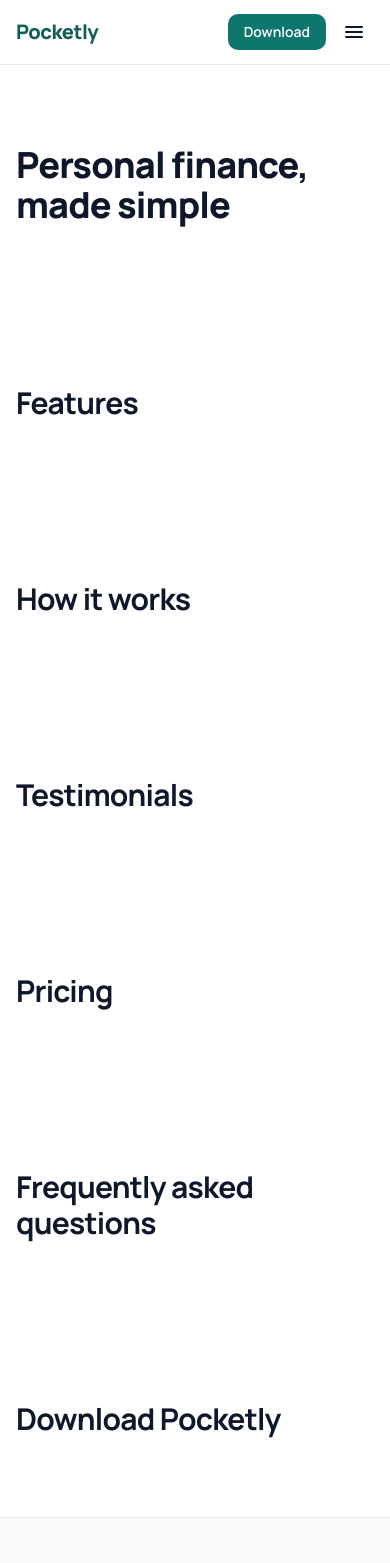
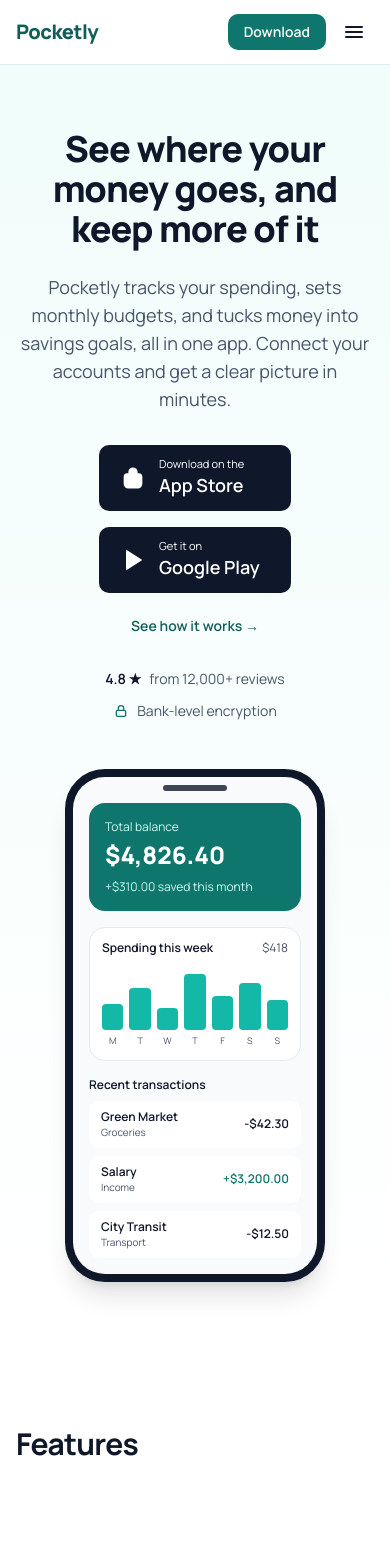
Before and after one commit to fanorama/finance-landing-page, a React (Vite) app: page / in a window 390 px wide. Shown: the top 1563 px of the page. Built offline with nearby package versions, Linux system fonts and the light colour scheme.

Commit message:
[P1-T02] Build Hero section with phone mockup
Co-Authored-By: Claude Sonnet 5.5 <noreply@anthropic.com>

```diff
--- /dev/null
+++ b/src/components/PhoneMockup.tsx
@@ -0,0 +1,79 @@
+const spending = [
+  { day: 'Mon', value: 42 },
+  { day: 'Tue', value: 68 },
+  { day: 'Wed', value: 35 },
+  { day: 'Thu', value: 90 },
+  { day: 'Fri', value: 55 },
+  { day: 'Sat', value: 76 },
+  { day: 'Sun', value: 48 },
+]
+
+const transactions = [
+  { name: 'Green Market', category: 'Groceries', amount: '-$42.30', income: false },
+  { name: 'Salary', category: 'Income', amount: '+$3,200.00', income: true },
+  { name: 'City Transit', category: 'Transport', amount: '-$12.50', income: false },
+]
+
+export default function PhoneMockup() {
+  return (
+    <div
+      role="img"
+      aria-label="Pocketly app screen showing a balance of $4,826.40, a weekly spending chart, and three recent transactions"
+      className="relative mx-auto w-65 rounded-[2.5rem] border-8 border-ink bg-ink shadow-xl sm:w-72"
+    >
+      <div aria-hidden="true" className="overflow-hidden rounded-4xl bg-surface">
+        <div className="mx-auto mt-2 h-1.5 w-16 rounded-full bg-ink/80" />
+
+        <div className="space-y-4 p-4 pt-3">
+          <div className="rounded-card bg-brand-600 p-4 text-white">
+            <p className="text-xs text-brand-100">Total balance</p>
+            <p className="mt-1 text-2xl font-extrabold">$4,826.40</p>
+            <p className="mt-2 text-xs text-brand-100">+$310.00 saved this month</p>
+          </div>
+
+          <div className="rounded-card border border-line bg-white p-3">
+            <div className="flex items-baseline justify-between">
+              <p className="text-xs font-semibold">Spending this week</p>
+              <p className="text-xs text-muted">$418</p>
+            </div>
+            <div className="mt-3 flex h-20 items-end gap-1.5">
+              {spending.map((d) => (
+                <div key={d.day} className="flex h-full flex-1 flex-col items-center gap-1">
+                  <div className="flex w-full flex-1 items-end">
+                    <div
+                      className="w-full rounded-sm bg-brand-500"
+                      style={{ height: `${d.value}%` }}
+                    />
+                  </div>
+                  <span className="text-[9px] text-muted">{d.day[0]}</span>
+                </div>
+              ))}
+            </div>
+          </div>
+
+          <div>
+            <p className="mb-2 text-xs font-semibold">Recent transactions</p>
+            <ul className="space-y-2">
+              {transactions.map((t) => (
+                <li
+                  key={t.name}
+                  className="flex items-center justify-between rounded-control bg-white px-3 py-2"
+                >
+                  <div>
+                    <p className="text-xs font-semibold">{t.name}</p>
+                    <p className="text-[10px] text-muted">{t.category}</p>
+                  </div>
+                  <p
+                    className={`text-xs font-semibold ${t.income ? 'text-brand-600' : 'text-ink'}`}
+                  >
+                    {t.amount}
+                  </p>
+                </li>
+              ))}
+            </ul>
+          </div>
+        </div>
+      </div>
+    </div>
+  )
+}
--- a/src/sections/Hero.tsx
+++ b/src/sections/Hero.tsx
@@ -1,9 +1,68 @@
+import PhoneMockup from '../components/PhoneMockup'
+
+const storeButton =
+  'inline-flex min-w-48 items-center gap-3 rounded-control bg-ink px-5 py-3 text-white transition-colors hover:bg-brand-900 focus-visible:outline-2 focus-visible:outline-offset-2 focus-visible:outline-brand-600'
+
 export default function Hero() {
   return (
-    <section className="mx-auto max-w-6xl px-4 py-20 sm:px-6">
-      <h1 className="text-4xl font-extrabold tracking-tight sm:text-5xl">
-        Personal finance, made simple
-      </h1>
+    <section className="overflow-hidden bg-linear-to-b from-brand-50 to-white">
+      <div className="mx-auto grid max-w-6xl items-center gap-12 px-4 py-16 sm:px-6 lg:grid-cols-2 lg:gap-8 lg:py-24">
+        <div className="text-center lg:text-left">
+          <h1 className="text-4xl font-extrabold tracking-tight sm:text-5xl lg:text-6xl">
+            See where your money goes, and keep more of it
+          </h1>
+          <p className="mx-auto mt-6 max-w-xl text-lg text-muted lg:mx-0">
+            Pocketly tracks your spending, sets monthly budgets, and tucks money into savings
+            goals, all in one app. Connect your accounts and get a clear picture in minutes.
+          </p>
+
+          <div className="mt-8 flex flex-col items-center gap-4 sm:flex-row sm:justify-center lg:justify-start">
+            <a href="#download" className={storeButton}>
+              <svg viewBox="0 0 24 24" className="size-7" fill="currentColor" aria-hidden="true">
+                <path d="M12 3a4 4 0 0 0-4 4v1H7a3 3 0 0 0-3 3v6a4 4 0 0 0 4 4h8a4 4 0 0 0 4-4v-6a3 3 0 0 0-3-3h-1V7a4 4 0 0 0-4-4z" />
+              </svg>
+              <span className="text-left leading-tight">
+                <span className="block text-[11px]">Download on the</span>
+                <span className="block text-lg font-semibold">App Store</span>
+              </span>
+            </a>
+            <a href="#download" className={storeButton}>
+              <svg viewBox="0 0 24 24" className="size-7" fill="currentColor" aria-hidden="true">
+                <path d="M6 3l14 9-14 9V3z" />
+              </svg>
+              <span className="text-left leading-tight">
+                <span className="block text-[11px]">Get it on</span>
+                <span className="block text-lg font-semibold">Google Play</span>
+              </span>
+            </a>
+          </div>
+
+          <p className="mt-5">
+            <a
+              href="#how-it-works"
+              className="rounded-sm text-sm font-semibold text-brand-700 underline-offset-4 hover:underline focus-visible:outline-2 focus-visible:outline-offset-2 focus-visible:outline-brand-600"
+            >
+              See how it works →
+            </a>
+          </p>
+
+          <ul className="mt-8 flex flex-col items-center gap-3 text-sm text-muted sm:flex-row sm:justify-center sm:gap-6 lg:justify-start">
+            <li className="flex items-center gap-2">
+              <span className="font-semibold text-ink">4.8 ★</span>
+              <span>from 12,000+ reviews</span>
+            </li>
+            <li className="flex items-center gap-2">
+              <svg viewBox="0 0 24 24" className="size-4 text-brand-600" fill="none" stroke="currentColor" strokeWidth="2" strokeLinecap="round" strokeLinejoin="round" aria-hidden="true">
+                <rect x="5" y="11" width="14" height="9" rx="2" />
+                <path d="M8 11V8a4 4 0 0 1 8 0v3" />
+              </svg>
+              <span>Bank-level encryption</span>
+            </li>
+          </ul>
+        </div>
+
+        <PhoneMockup />
+      </div>
     </section>
   )
 }
```
